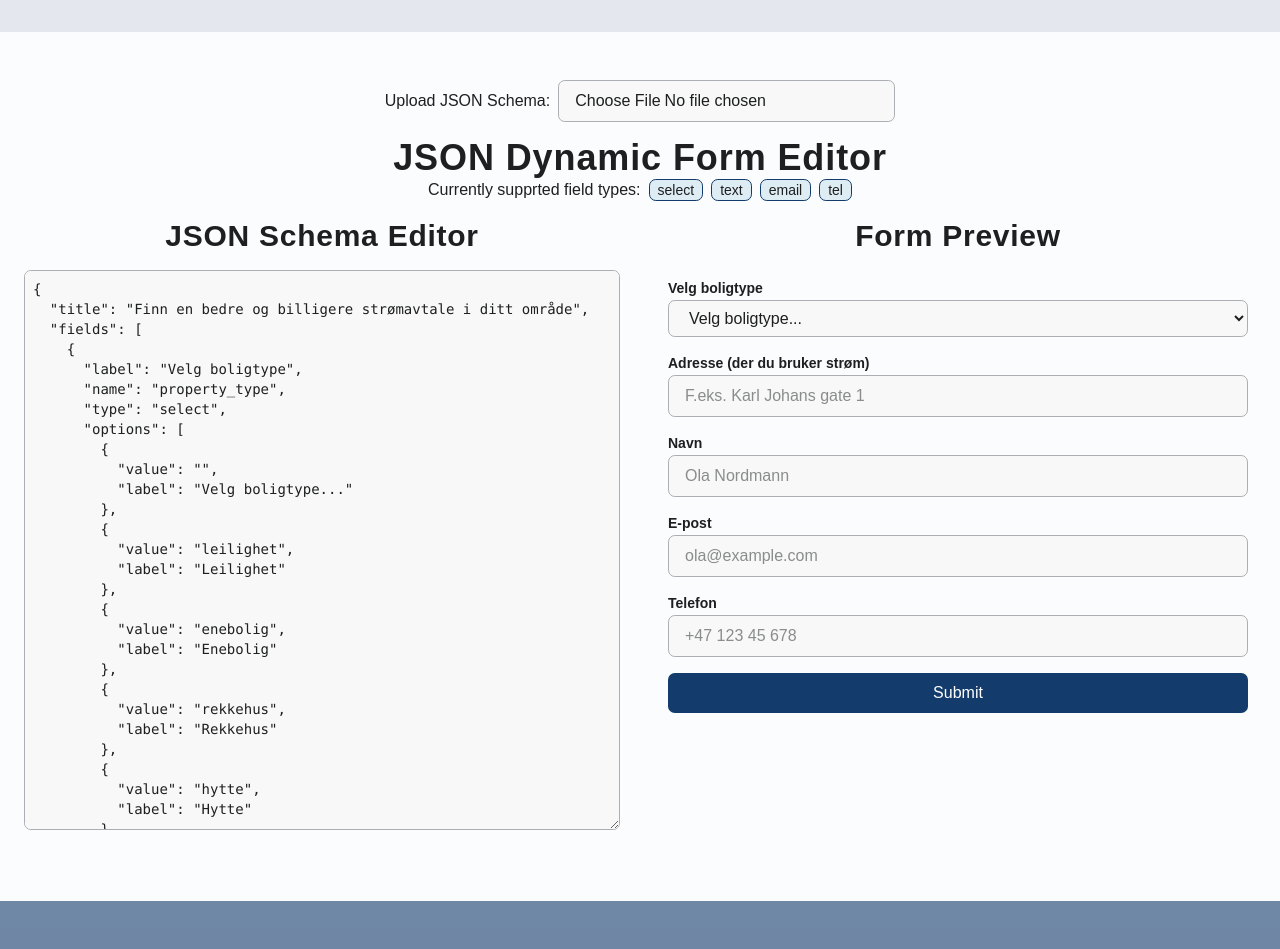
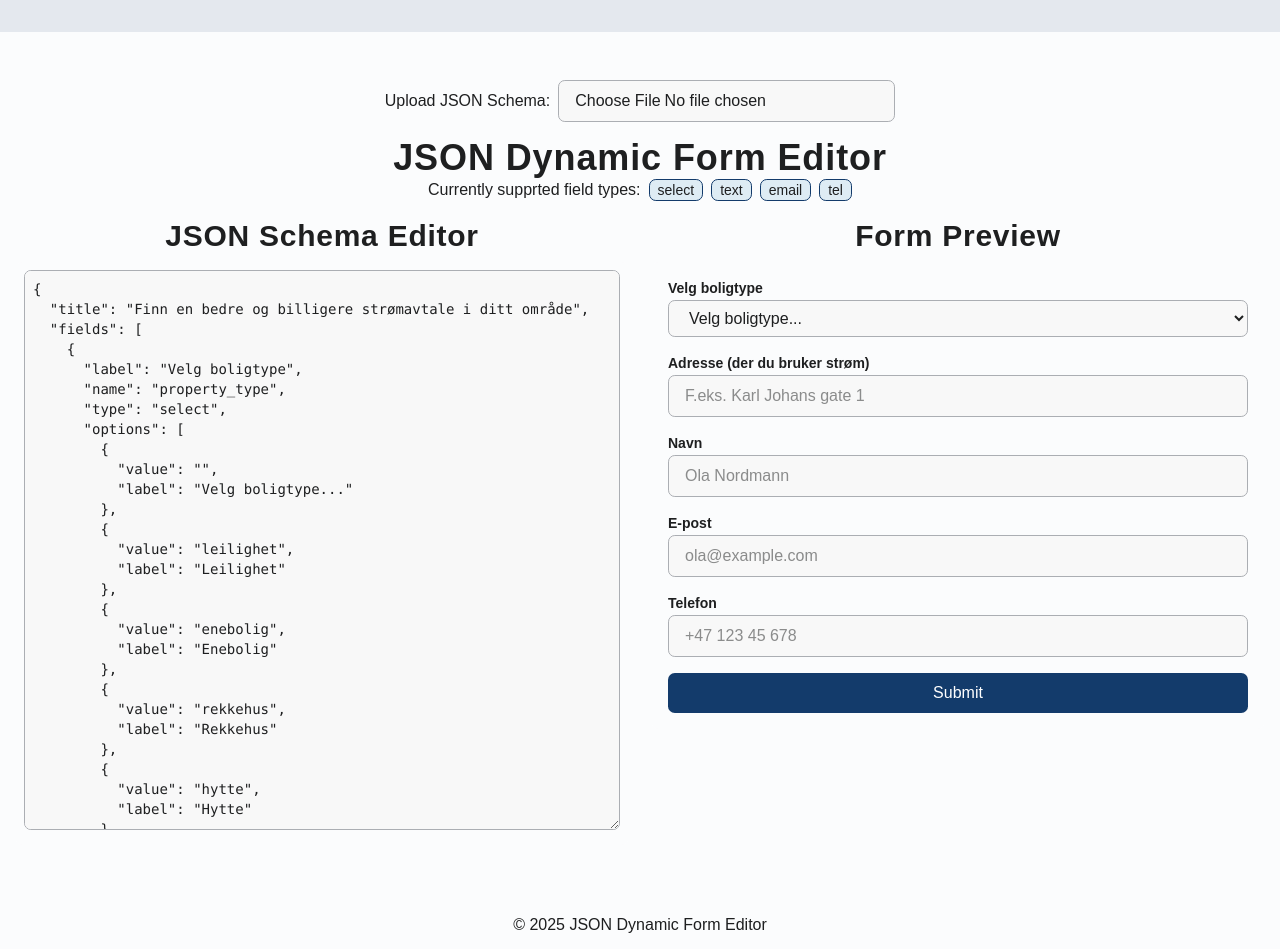
Before and after one commit to SindreSau/json-dynamic-form, a React (Vite) app: page / in a window 1280 px wide. Built offline with nearby package versions, Linux system fonts and the light colour scheme; a web font is replaced by a local one.

Commit message:
fix: vercel build failed due to import of ./app

```diff
--- a/src/layouts/main-layout.tsx
+++ b/src/layouts/main-layout.tsx
@@ -6,10 +6,16 @@
   return (
     <div className="flex flex-col min-h-screen">
       <header className="h-8 bg-primary/10"></header>
+
       <main className="flex-grow container mx-auto my-8 md:my-12 px-4">
         {children}
       </main>
-      <footer className="h-12 bg-primary/60"></footer>
+
+      <footer className="h-12 bg-primary/60">
+        <div className="container mx-auto flex items-center justify-center h-full">
+          © {new Date().getFullYear()} JSON Dynamic Form Editor
+        </div>
+      </footer>
     </div>
   );
 };
--- a/src/main.tsx
+++ b/src/main.tsx
@@ -1,7 +1,7 @@
 import { StrictMode } from 'react';
 import { createRoot } from 'react-dom/client';
 import '@styles/global.css';
-import App from './app';
+import App from '@/app';
 
 createRoot(document.getElementById('root')!).render(
   <StrictMode>
```
